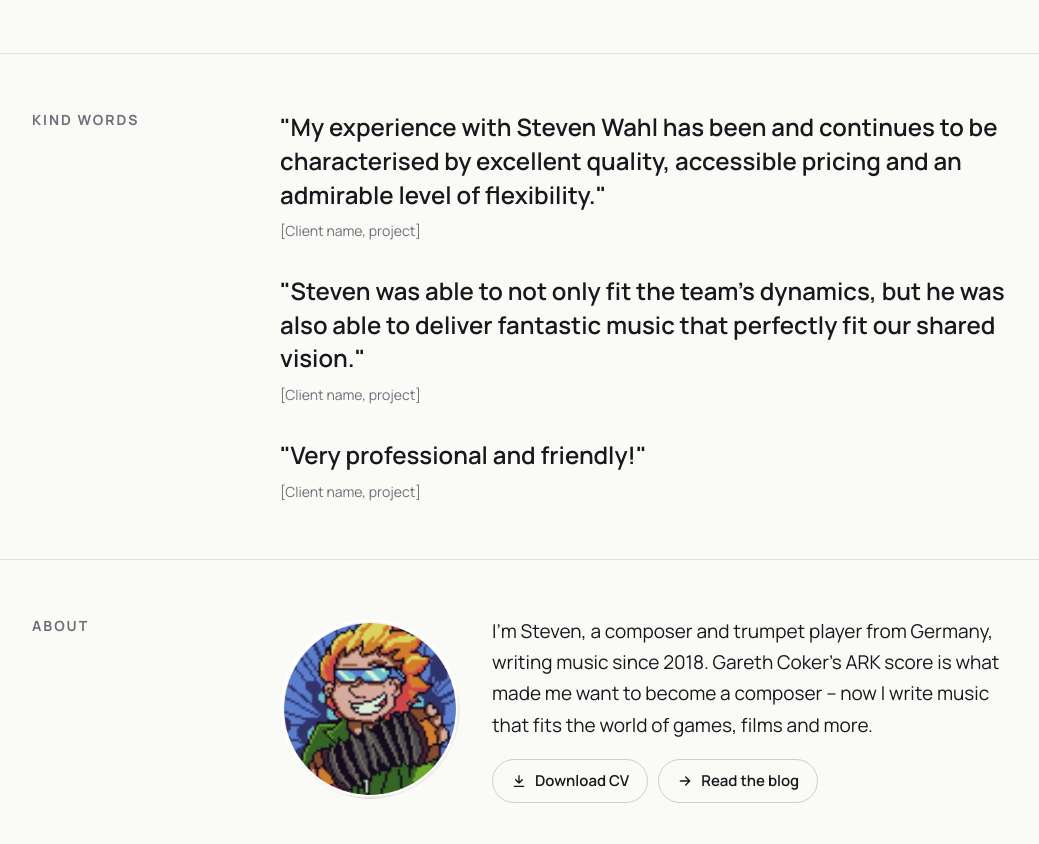
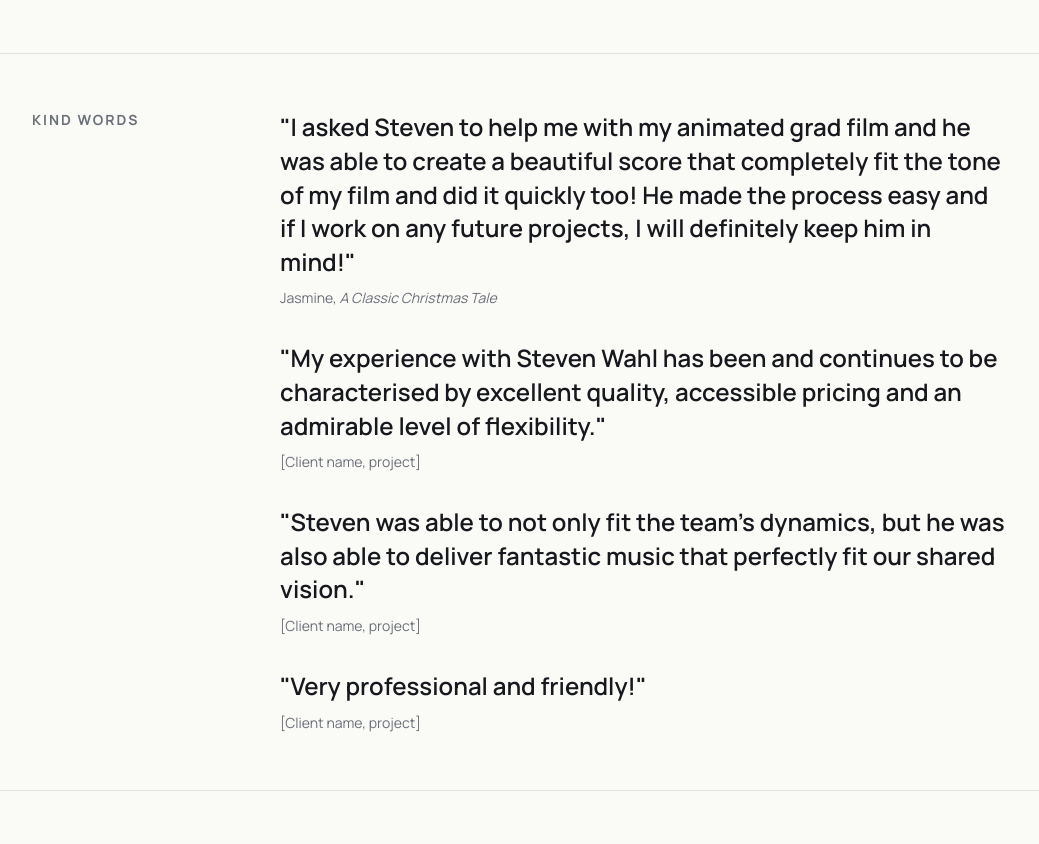
Before and after one commit to yama-assistant/stevenwahlmusic, a plain HTML site: page index.html in a window 1280 px wide. Shown: the part 2175-3019 px from the top of the page, without its empty margins (120-1159 px from the left). Drawn offline with Linux system fonts and the light colour scheme.

Commit message:
Add testimonial from Jasmine (A Classic Christmas Tale)
Co-Authored-By: Claude Opus 5.5 <noreply@anthropic.com>
Claude-Session: https://claude.ai/code/session_01S33ahqs522ZqPEnGpdorXP

```diff
--- a/index.html
+++ b/index.html
@@ -112,6 +112,10 @@
       <div class="block-body" style="gap: 32px">
         <!-- TODO: attributions -->
         <figure class="quote">
+          <blockquote>"I asked Steven to help me with my animated grad film and he was able to create a beautiful score that completely fit the tone of my film and did it quickly too! He made the process easy and if I work on any future projects, I will definitely keep him in mind!"</blockquote>
+          <figcaption>Jasmine, <cite>A Classic Christmas Tale</cite></figcaption>
+        </figure>
+        <figure class="quote">
           <blockquote>"My experience with Steven Wahl has been and continues to be characterised by excellent quality, accessible pricing and an admirable level of flexibility."</blockquote>
           <figcaption>[Client name, project]</figcaption>
         </figure>
```
